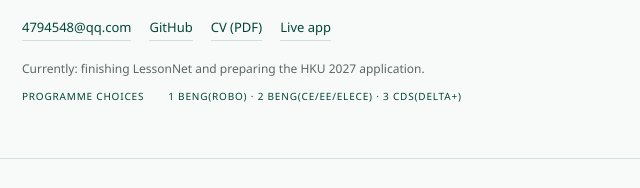
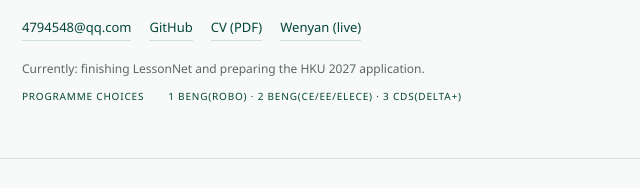
Before and after one commit to garywangzh/profile, a plain HTML site: page index.html in a window 1280 px wide. Shown: the part 386-574 px from the top of the page, 371-1011 px from the left. Drawn offline with Linux system fonts and the light colour scheme.

Commit message:
Clarify Wenyan link label

```diff
--- a/index.html
+++ b/index.html
@@ -57,7 +57,7 @@
           <a href="https://github.com/garywangzh" target="_blank" rel="noopener">GitHub</a>
           <a class="en" href="assets/docs/Wang_Zihao_HKU_MEA_Resume_EN_2027.pdf" target="_blank" rel="noopener">CV (PDF)</a>
           <a class="zh" href="assets/docs/Wang_Zihao_HKU_MEA_Resume_ZH_2027.pdf" target="_blank" rel="noopener">简历 PDF</a>
-          <a href="https://garywangzh.github.io/wenyan/" target="_blank" rel="noopener"><span><span class="en">Live app</span><span class="zh">在线项目</span></span></a>
+          <a href="https://garywangzh.github.io/wenyan/" target="_blank" rel="noopener"><span><span class="en">Wenyan (live)</span><span class="zh">文言凿空（在线）</span></span></a>
         </div>
         <p class="now-line"><span><span class="en">Currently: finishing LessonNet and preparing the HKU 2027 application.</span><span class="zh">现在：完成 LessonNet，准备港大 2027 申请。</span></span></p>
         <p class="choices-line"><span><span><span class="en">Programme choices</span><span class="zh">专业志愿</span></span></span><span><span class="en">1 BEng(Robo) · 2 BEng(CE/EE/ElecE) · 3 CDS(Delta+)</span><span class="zh">1 BEng(Robo) · 2 BEng(CE/EE/ElecE) · 3 CDS(Delta+)</span></span></p>
```
